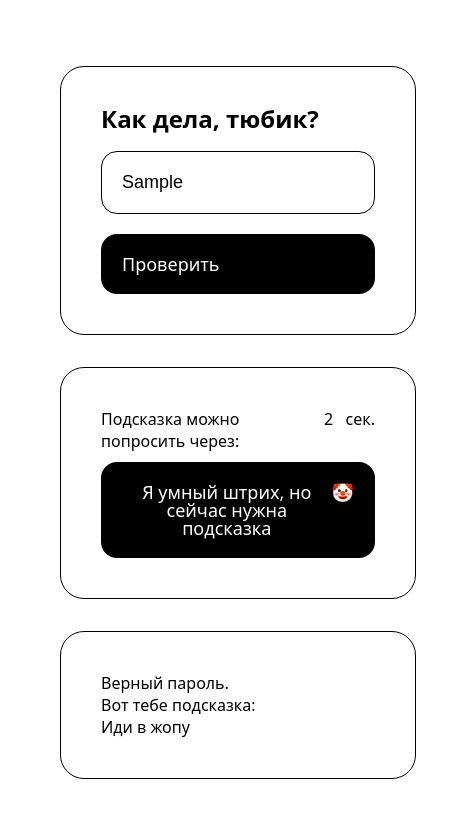
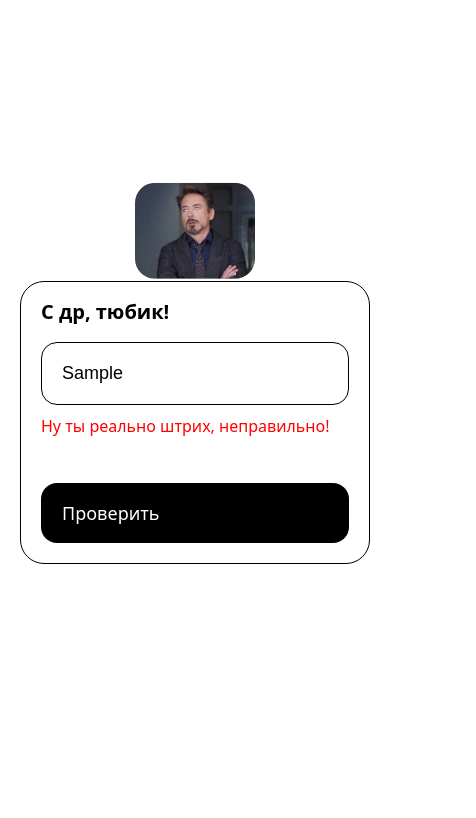
Before and after one commit to NikulinAlexey/max, a plain HTML site: page index.html in a window 390 px wide. Both pictures are taken after typing "Sample" into the empty fields and a click on the button "Проверить". Shown: the whole page, 476 px wide, since content can reach past the window. Drawn offline with Linux system fonts and the light colour scheme.

Commit message:
Финиш

```diff
--- a/index.html
+++ b/index.html
@@ -15,37 +15,22 @@
         <div class="content">
 
           <form class="form">
+            <img src="./images/tony.png" alt="" class="form__image">
             <label class="form__label" for="password">
-              Как дела, тюбик?
+              С др, тюбик!
             </label>
-            <input type="text" class="form__input" id="password">
+            <div>
+              <input type="text" class="form__input" id="password" placeholder="Введи пароль...">
+              <span class="form__message">Ну ты реально штрих, неправильно!</span>
+            </div>
             <button type="submit" class="form__submit button">Проверить</button>
           </form>
 
-          <div class="call">
-            <span class="call__counter">
-              Подсказка можно попросить через:
-              <span class="call__counter-value">
-                10
-              </span>
-              сек.
-            </span>
-            <button class="button call__button" type="button">
-              <span>Я умный штрих, но сейчас нужна подсказка</span>
-              <span class="call__emoji">🤡</span>
-            </button>
-
-            <div class="hint">
-              <img src="./images/photo_2024-11-07_22-15-14.jpg" alt="" whidth="100px" height="100px" class="hint__image" />
-            </div>
-          </div>
-
-
-
           <div class="answer">
-            <div class="answer__title">Верный пароль.</div>
+            <div class="answer__result">Верный пароль.</div>
             <div>Вот тебе подсказка:</div>
-            <div>Иди в жопу</div>
+            <img src="./images/photo_2024-11-07_22-15-14.jpg" alt="" whidth="100px" height="100px"
+              class="answer__image" />
           </div>
         </div>
       </div>
--- a/script.js
+++ b/script.js
@@ -1,44 +1,40 @@
 const form = document.querySelector(".form");
+const formInput = document.querySelector(".form__input");
 const answer = document.querySelector(".answer");
+const container = document.querySelector(".container");
 
-const hint = document.querySelector(".hint");
-
-const call = document.querySelector(".call");
-const callButton = document.querySelector(".call__button");
-const counter = call.querySelector(".call__counter");
-const counterValue = counter.querySelector(".call__counter-value");
-
-console.log(counterValue);
-
-const rightAnswer = "000";
+const rightAnswer = "пи*27";
 
 function showAnwer() {
-  answer.style.setProperty("display", " block");
+  answer.classList.add("_active");
 }
 
 function hideForm() {
-  form.style.setProperty("display", "none");
+  form.classList.add("_hidden");
+}
+
+function showFailForm() {
+  form.classList.add("_fail");
+}
+
+function showSuccess() {
+  container.classList.add("_wide");
+  hideForm();
+  showAnwer();
 }
 
 form.addEventListener("submit", (e) => {
   e.preventDefault();
 
-  const answer = form.querySelector("content__input").value;
+  const answer = formInput.value;
 
   if (answer === rightAnswer) {
-    hideForm();
-    showAnwer();
+    showSuccess();
+  } else {
+    showFailForm();
   }
 });
 
-function counterControll() {
-  setInterval(() => {
-    if (Number(counterValue.textContent) > 0)
-      counterValue.textContent = Number(counterValue.textContent) - 1;
-    else call.classList.add("_hidden");
-  }, 1000);
-}
-
-counterControll();
-
-callButton.addEventListener("click", () => {hint.classList.add("_active") })
+formInput.addEventListener("input", () => {
+  form.classList.remove("_fail");
+});
--- a/style.css
+++ b/style.css
@@ -1,8 +1,6 @@
 @import url(./styles/content.css);
 @import url(./styles/form.css);
-@import url(./styles/hint.css);
 @import url(./styles/answer.css);
-@import url(./styles/call.css);
 
 :root {
   font-family: system-ui, -apple-system, BlinkMacSystemFont, 'Segoe UI', Roboto, Oxygen, Ubuntu, Cantarell, 'Open Sans', 'Helvetica Neue', sans-serif;
@@ -13,6 +11,7 @@
 }
 
 .body {
+  overflow-x: hidden;
   margin: 0;
   padding: 0;
   height: 100dvh;
@@ -29,6 +28,7 @@
   margin: auto;
   padding-top: 20px;
   padding-bottom: 20px;
+  width: 100%;
 }
 
 .container {
@@ -36,6 +36,8 @@
   justify-content: center;
   padding-left: 20px;
   padding-right: 20px;
+  display: flex;
+  max-width: 600px;
 }
 
 .button {
@@ -55,3 +57,8 @@
 .button:hover {
   transform: scale(1.01);
 }
+
+.container._active {
+  max-width: auto;
+  width: 100%;
+}
--- a/styles/answer.css
+++ b/styles/answer.css
@@ -1,8 +1,20 @@
-.anwer {
+.answer {
+  display: none;
+}
+
+.answer__image {
+  width: 100%;
+  height: 100%;
+  object-fit: cover;
+  object-position: center;
+}
+
+.answer__result {
+  color: green;
+}
+
+.answer._active {
   display: flex;
   gap: 1rem;
+  flex-direction: column;
 }
-
-.answer ._active {
-  display: flex;
-}
--- a/styles/call.css
+++ /dev/null
@@ -1,40 +0,0 @@
-.call {
-  display: flex;
-  flex-direction: column;
-  gap: 10px;
-}
-
-.call._hidden .call__button {
-  display: block;
-}
-
-.call._hidden .call__counter {
-  display: none;
-}
-
-.call__button {
-  display: none;
-}
-
-.call__button:hover .call__emoji {
-  transform: scale(30);
-}
-
-.call__counter {
-  display: flex;
-}
-
-.call__counter-value {
-  display: block;
-  min-width: 34px;
-  text-align: center;
-}
-
-
-.call__counter._hidden {
-  display: none;
-}
-
-.call__counter._hidden .call__emoji {
-  transition: transform 10s linear;
-}
--- a/styles/content.css
+++ b/styles/content.css
@@ -2,11 +2,17 @@
   display: flex;
   flex-direction: column;
   gap: 2rem;
-  padding: 40px;
+  width: 100%;
 }
 
 .content>* {
-  padding: 40px;
+  padding: 30px;
   border: 1px solid;
   border-radius: 24px;
 }
+
+@media screen and (max-width: 790px) {
+  .content>* {
+    padding: 20px;
+  }
+}
--- a/styles/form.css
+++ b/styles/form.css
@@ -1,11 +1,30 @@
 .form {
+  position: relative;
   display: flex;
   flex-direction: column;
   gap: 20px;
   border: 1px solid;
   border-radius: 24px;
+  background-color: #fff;
 }
 
+.form__image {
+  position: absolute;
+  right: 50%;
+  top: 50%;
+  width: 200px;
+  height: auto;
+  z-index: -1;
+  border-radius: 20px;
+  transform: translate(50%, -50%);
+  transition: transform .4s ease-in-out;
+}
+
+.form__reset {
+  opacity: .8;
+  height: 40px;
+  padding: 10px;
+}
 .form__label {
   font-size: 24px;
   line-height: 1;
@@ -20,4 +39,38 @@
   padding: 20px;
   font-size: 18px;
   line-height: 1;
+  width: 100%;
+  margin-bottom: 10px;
 }
+
+.form__message {
+  color: transparent;
+  display: block;
+  height: 48px;
+}
+
+.form._hidden {
+  display: none;
+}
+
+.form._fail .form__image {
+  transform: translate(50%, -200%);
+}
+
+.form._fail .form__message {
+  color: red;
+}
+
+@media screen and (max-width: 790px) {
+  .form__label {
+    font-size: 20px;
+  }
+
+  .form__image {
+    width: 120px;
+  }
+
+  .form._fail .form__image {
+    transform: translate(50%, -250%);
+  }
+}
--- a/styles/hint.css
+++ /dev/null
@@ -1,14 +0,0 @@
-.hint {
-  display: none;
-  width: 100%;
-}
-
-.hint._active {
-  display: block;
-}
-
-.hint__image {
-  object-fit: contain;
-  width: 100%;
-  height: 200px;
-}
```
Also changed, not shown: images/tony.png (added).
